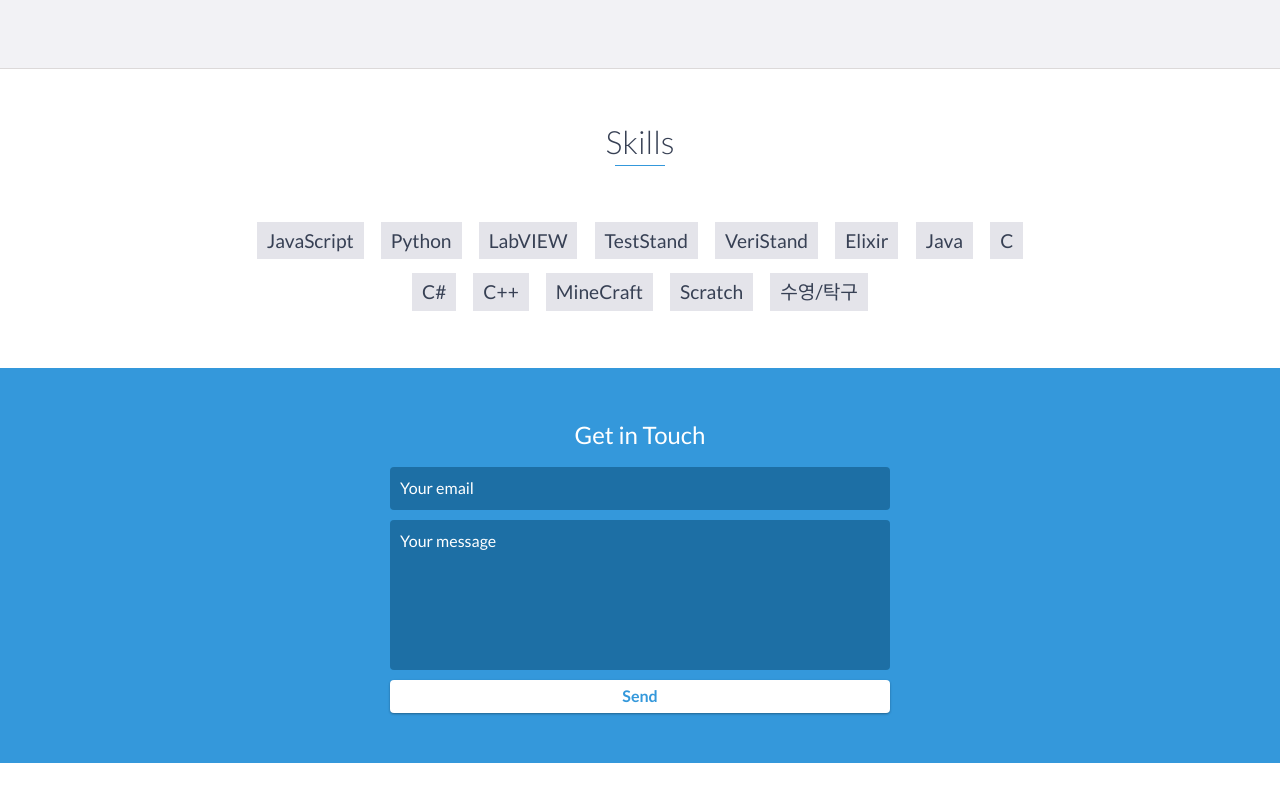
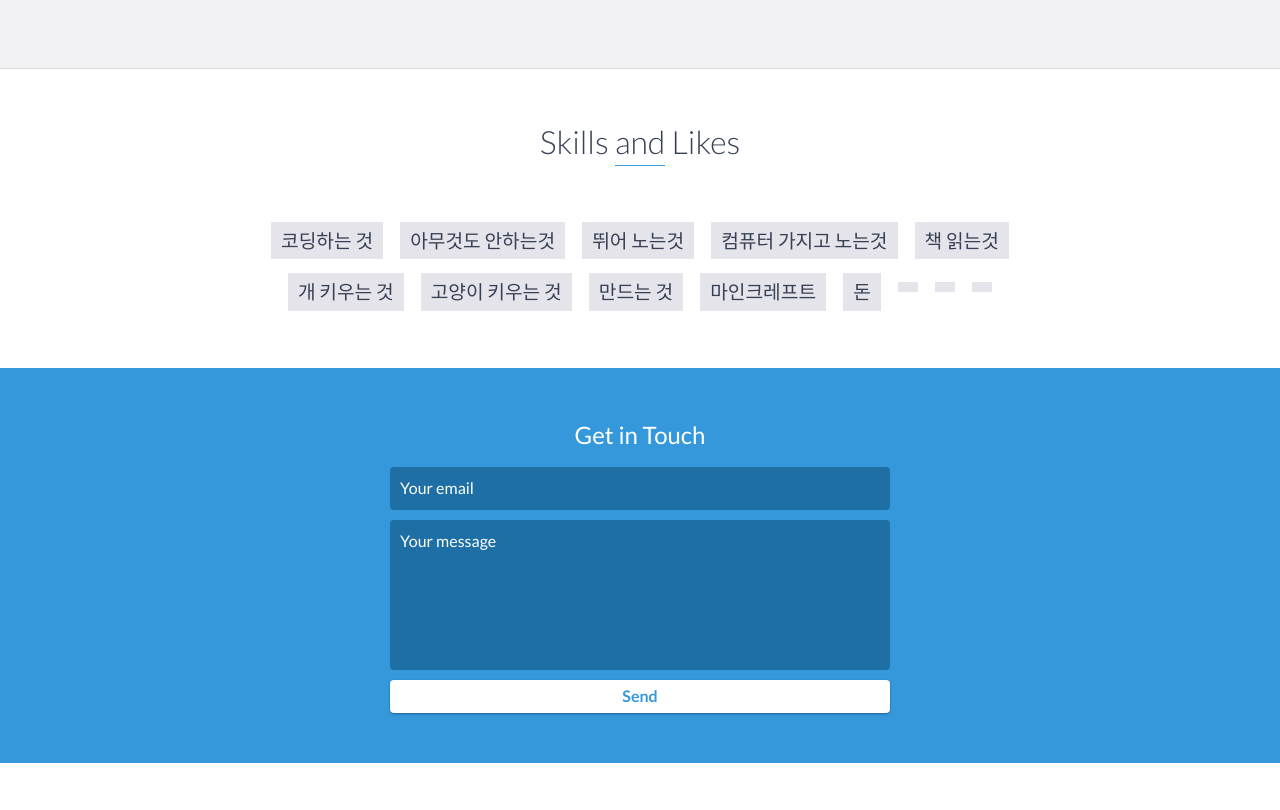
Before and after one commit to choijungwoo777/choijungwoo777.github.io, a website: page index.html in a window 1280 px wide. Shown: the part 2996-3806 px from the top of the page. Drawn offline with nearby package versions, Linux system fonts and the light colour scheme.

Commit message:
이름,좋아하는것,잘하는것 수정

```diff
--- a/index.html
+++ b/index.html
@@ -156,7 +156,7 @@
                     <div class="project-info">
                         <h3>Project Name Here</h3>
                         <p>
-                            Lorem ipsum dolor sit amet, consectetur adipiscing elit. Curabitur in iaculis ex. Etiam volutpat laoreet urna. Morbi ut tortor nec nulla commodo malesuada sit amet vel lacus. Fusce eget efficitur libero. Morbi dapibus porta quam laoreet placerat.
+
                         </p>
                         <a href="#">View Project</a>
                     </div>
@@ -172,7 +172,7 @@
                     <div class="project-info">
                         <h3>Project Name Here</h3>
                         <p>
-                            Lorem ipsum dolor sit amet, consectetur adipiscing elit. Curabitur in iaculis ex. Etiam volutpat laoreet urna. Morbi ut tortor nec nulla commodo malesuada sit amet vel lacus. Fusce eget efficitur libero. Morbi dapibus porta quam laoreet placerat.
+
                         </p>
                         <a href="#">View Project</a>
                     </div>
@@ -185,21 +185,21 @@
     <!-- End #projects -->
 
     <div id="skills">
-        <h2 class="heading">Skills</h2>
+        <h2 class="heading">Skills and Likes</h2>
         <ul>
-            <li>JavaScript</li>
-            <li>Python</li>
-            <li>LabVIEW</li>
-            <li>TestStand</li>
-            <li>VeriStand</li>
-            <li>Elixir</li>
-            <li>Java</li>
-            <li>C</li>
-            <li>C#</li>
-            <li>C++</li>
-            <li>MineCraft</li>
-            <li>Scratch</li>
-            <li>수영/탁구</li>
+            <li>코딩하는 것</li>
+            <li>아무것도 안하는것</li>
+            <li>뛰어 노는것</li>
+            <li>컴퓨터 가지고 노는것</li>
+            <li>책 읽는것</li>
+            <li>개 키우는 것</li>
+            <li>고양이 키우는 것</li>
+            <li>만드는 것</li>
+            <li>마인크레프트</li>
+            <li>돈</li>
+            <li></li>
+            <li></li>
+            <li></li>
         </ul>
     </div>
     <!-- End #skills -->
@@ -223,7 +223,7 @@
             <div class="row">
                 <div class="col-sm-5 copyright">
                     <p>
-                        Copyright &copy; 2020 Dooyoung Lee
+                        Copyright &copy; 2020 chojungwoo
                     </p>
                 </div>
                 <div class="col-sm-2 top">
```
